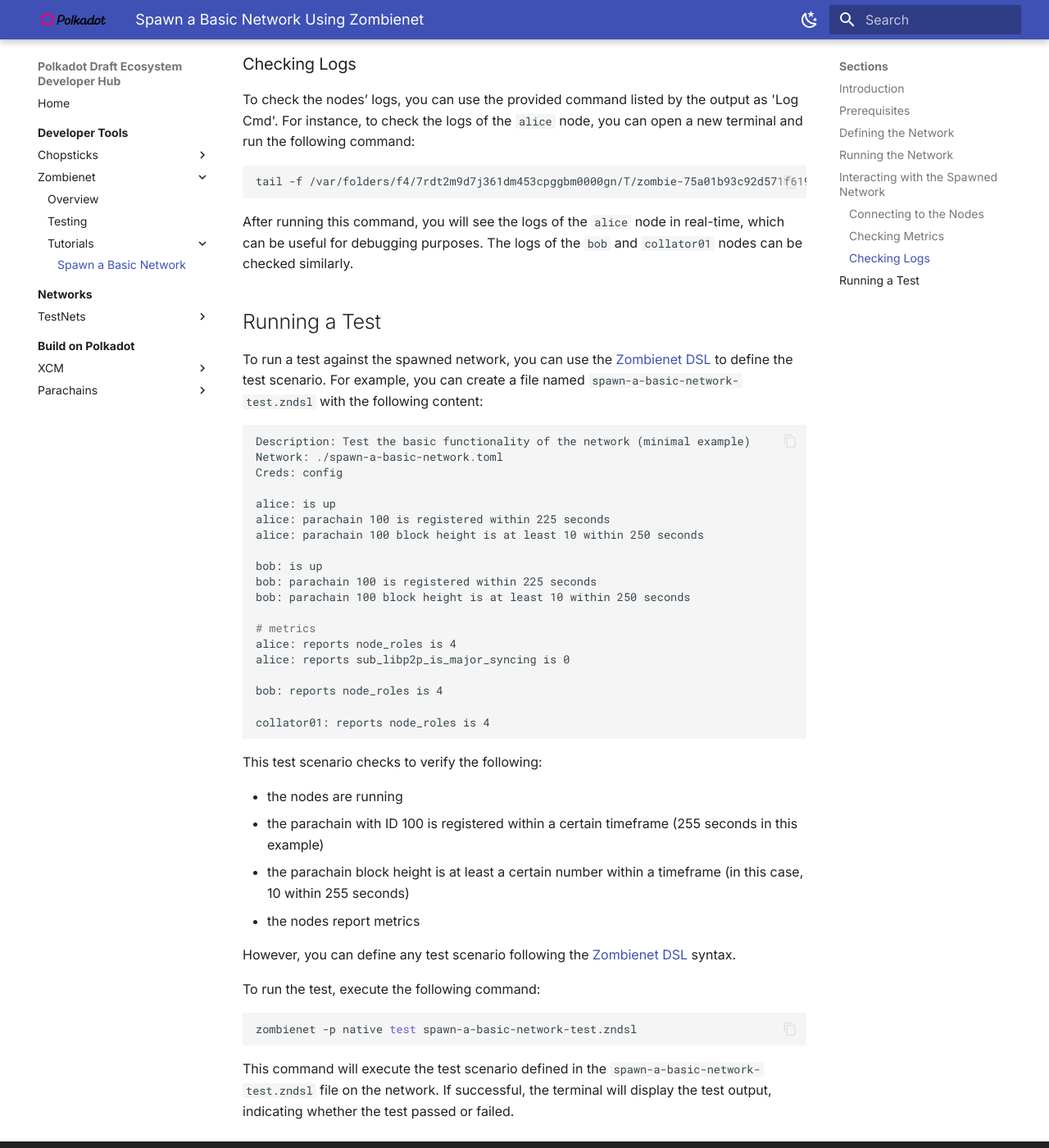
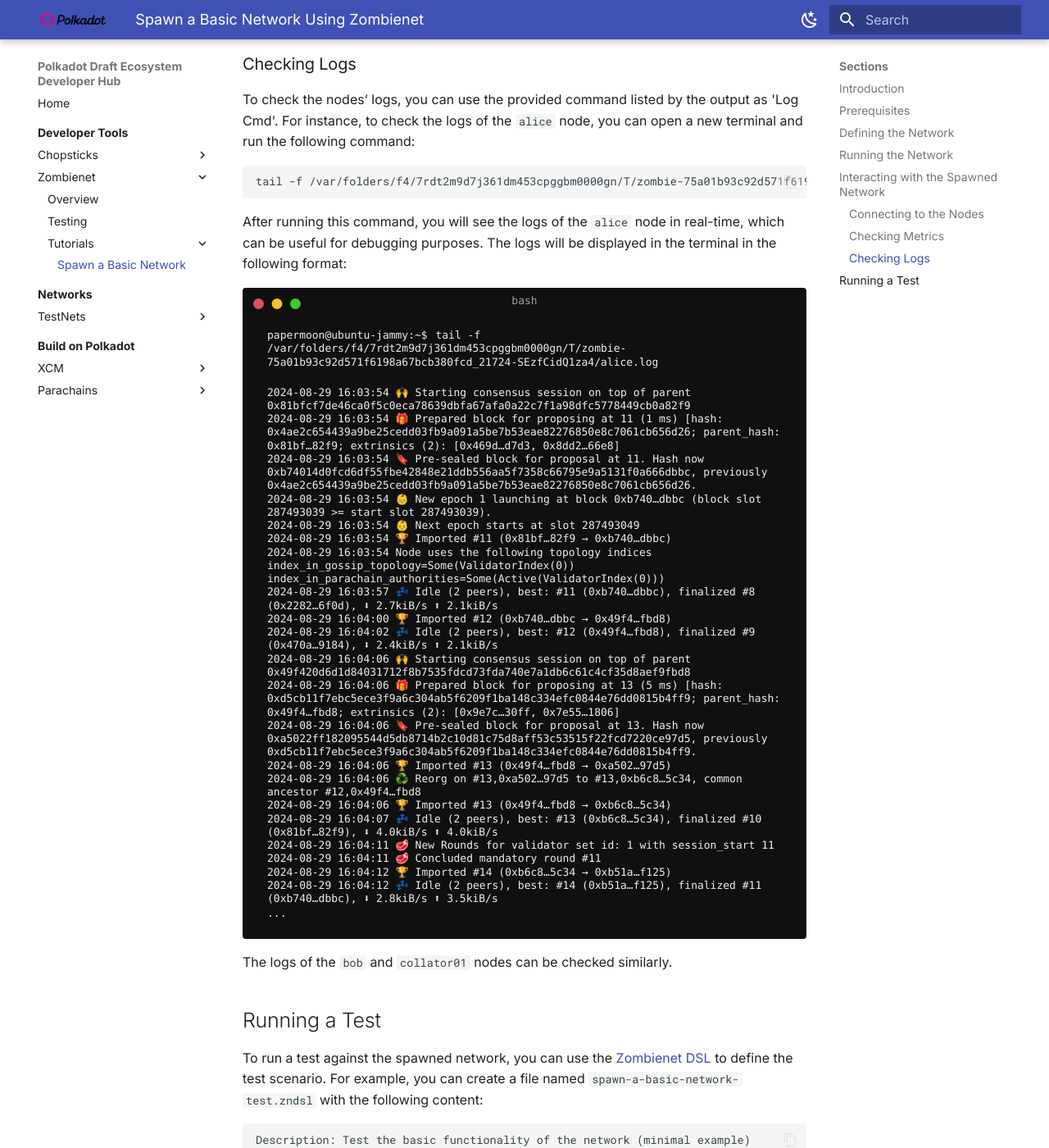
Before and after one commit to papermoonio/polkadot-ecosystem-docs-draft, an MkDocs documentation site: the page built from docs/dev-tools/zombienet/tutorials/spawn-a-basic-network.md, in a window 1280 px wide and 1400 px high, scrolled down 4254 px. Shown: the whole window at 82% size. Built offline with MkDocs 1.6.1 and Material for MkDocs 9.7.7, drawn with Linux system fonts in a browser that asks for light colours; some of the changed text lies outside the part shown.

Commit message:
fix: adding terminal outputs (#40)

````diff
--- /dev/null
+++ b/docs/.snippets/code/developer-tools/zombienet/tutorials/spawn-a-basic-network/alice-logs.md
@@ -0,0 +1,26 @@
+<div id="termynal" data-termynal>
+    <span data-ty="input"><span class="file-path"></span>tail -f /var/folders/f4/7rdt2m9d7j361dm453cpggbm0000gn/T/zombie-75a01b93c92d571f6198a67bcb380fcd_21724-SEzfCidQ1za4/alice.log </span>
+    <br>
+    <span data-ty>2024-08-29 16:03:54 🙌 Starting consensus session on top of parent 0x81bfcf7de46ca0f5c0eca78639dbfa67afa0a22c7f1a98dfc5778449cb0a82f9</span>
+    <span data-ty>2024-08-29 16:03:54 🎁 Prepared block for proposing at 11 (1 ms) [hash: 0x4ae2c654439a9be25cedd03fb9a091a5be7b53eae82276850e8c7061cb656d26; parent_hash: 0x81bf…82f9; extrinsics (2): [0x469d…d7d3, 0x8dd2…66e8]</span>
+    <span data-ty>2024-08-29 16:03:54 🔖 Pre-sealed block for proposal at 11. Hash now 0xb74014d0fcd6df55fbe42848e21ddb556aa5f7358c66795e9a5131f0a666dbbc, previously 0x4ae2c654439a9be25cedd03fb9a091a5be7b53eae82276850e8c7061cb656d26.</span>
+    <span data-ty>2024-08-29 16:03:54 👶 New epoch 1 launching at block 0xb740…dbbc (block slot 287493039 >= start slot 287493039).</span>
+    <span data-ty>2024-08-29 16:03:54 👶 Next epoch starts at slot 287493049</span>
+    <span data-ty>2024-08-29 16:03:54 🏆 Imported #11 (0x81bf…82f9 → 0xb740…dbbc)</span>
+    <span data-ty>2024-08-29 16:03:54 Node uses the following topology indices index_in_gossip_topology=Some(ValidatorIndex(0)) index_in_parachain_authorities=Some(Active(ValidatorIndex(0)))</span>
+    <span data-ty>2024-08-29 16:03:57 💤 Idle (2 peers), best: #11 (0xb740…dbbc), finalized #8 (0x2282…6f0d), ⬇ 2.7kiB/s ⬆ 2.1kiB/s</span>
+    <span data-ty>2024-08-29 16:04:00 🏆 Imported #12 (0xb740…dbbc → 0x49f4…fbd8)</span>
+    <span data-ty>2024-08-29 16:04:02 💤 Idle (2 peers), best: #12 (0x49f4…fbd8), finalized #9 (0x470a…9184), ⬇ 2.4kiB/s ⬆ 2.1kiB/s</span>
+    <span data-ty>2024-08-29 16:04:06 🙌 Starting consensus session on top of parent 0x49f420d6d1d84031712f8b7535fdcd73fda740e7a1db6c61c4cf35d8aef9fbd8</span>
+    <span data-ty>2024-08-29 16:04:06 🎁 Prepared block for proposing at 13 (5 ms) [hash: 0xd5cb11f7ebc5ece3f9a6c304ab5f6209f1ba148c334efc0844e76dd0815b4ff9; parent_hash: 0x49f4…fbd8; extrinsics (2): [0x9e7c…30ff, 0x7e55…1806]</span>
+    <span data-ty>2024-08-29 16:04:06 🔖 Pre-sealed block for proposal at 13. Hash now 0xa5022ff182095544d5db8714b2c10d81c75d8aff53c53515f22fcd7220ce97d5, previously 0xd5cb11f7ebc5ece3f9a6c304ab5f6209f1ba148c334efc0844e76dd0815b4ff9.</span>
+    <span data-ty>2024-08-29 16:04:06 🏆 Imported #13 (0x49f4…fbd8 → 0xa502…97d5)</span>
+    <span data-ty>2024-08-29 16:04:06 ♻️ Reorg on #13,0xa502…97d5 to #13,0xb6c8…5c34, common ancestor #12,0x49f4…fbd8</span>
+    <span data-ty>2024-08-29 16:04:06 🏆 Imported #13 (0x49f4…fbd8 → 0xb6c8…5c34)</span>
+    <span data-ty>2024-08-29 16:04:07 💤 Idle (2 peers), best: #13 (0xb6c8…5c34), finalized #10 (0x81bf…82f9), ⬇ 4.0kiB/s ⬆ 4.0kiB/s</span>
+    <span data-ty>2024-08-29 16:04:11 🥩 New Rounds for validator set id: 1 with session_start 11</span>
+    <span data-ty>2024-08-29 16:04:11 🥩 Concluded mandatory round #11</span>
+    <span data-ty>2024-08-29 16:04:12 🏆 Imported #14 (0xb6c8…5c34 → 0xb51a…f125)</span>
+    <span data-ty>2024-08-29 16:04:12 💤 Idle (2 peers), best: #14 (0xb51a…f125), finalized #11 (0xb740…dbbc), ⬇ 2.8kiB/s ⬆ 3.5kiB/s</span>
+    ...
+</div>
--- /dev/null
+++ b/docs/.snippets/code/developer-tools/zombienet/tutorials/spawn-a-basic-network/spawn-a-basic-network-test-output.md
@@ -0,0 +1,74 @@
+<div id="test-results" data-termynal>
+    <table>
+        <tr>
+            <td colspan="2">🛎️ Tests are currently running. Results will appear at the end</td>
+        </tr>
+        <tr>
+            <th colspan="2">Test Results</th>
+        </tr>
+        <tr>
+            <td>8/29/2024, 4:34:53 PM</td>
+            <td>✅ alice: is up (104ms)</td>
+        </tr>
+        <tr>
+            <td colspan="2">2024-08-29 16:34:54 API/INIT: RPC methods not decorated: chainHead_v1_body, chainHead_v1_call, chainHead_v1_continue, chainHead_v1_follow, chainHead_v1_header, chainHead_v1_stopOperation, chainHead_v1_storage, chainHead_v1_unfollow, chainHead_v1_unpin, chainSpec_v1_chainName, chainSpec_v1_genesisHash, chainSpec_v1_properties, transactionWatch_v1_submitAndWatch, transactionWatch_v1_unwatch, transaction_v1_broadcast, transaction_v1_stop</td>
+        </tr>
+        <tr>
+            <td colspan="2">2024-08-29 16:34:54 API/INIT: rococo/1014000: Not decorating unknown runtime apis: 0x6ff52ee858e6c5bd/1, 0x91b1c8b16328eb92/1, 0x9ffb505aa738d69c/1</td>
+        </tr>
+        <tr>
+            <td>8/29/2024, 4:34:56 PM</td>
+            <td>✅ alice: parachain 100 is registered within 225 seconds (2362ms)</td>
+        </tr>
+        <tr>
+            <td>8/29/2024, 4:34:58 PM</td>
+            <td>✅ alice: parachain 100 block height is at least 10 within 250 seconds (2037ms)</td>
+        </tr>
+        <tr>
+            <td>8/29/2024, 4:34:58 PM</td>
+            <td>✅ bob: is up (43ms)</td>
+        </tr>
+        <tr>
+            <td colspan="2">2024-08-29 16:34:58 API/INIT: RPC methods not decorated: chainHead_v1_body, chainHead_v1_call, chainHead_v1_continue, chainHead_v1_follow, chainHead_v1_header, chainHead_v1_stopOperation, chainHead_v1_storage, chainHead_v1_unfollow, chainHead_v1_unpin, chainSpec_v1_chainName, chainSpec_v1_genesisHash, chainSpec_v1_properties, transactionWatch_v1_submitAndWatch, transactionWatch_v1_unwatch, transaction_v1_broadcast, transaction_v1_stop</td>
+        </tr>
+        <tr>
+            <td colspan="2">2024-08-29 16:34:58 API/INIT: rococo/1014000: Not decorating unknown runtime apis: 0x6ff52ee858e6c5bd/1, 0x91b1c8b16328eb92/1, 0x9ffb505aa738d69c/1</td>
+        </tr>
+        <tr>
+            <td>8/29/2024, 4:35:00 PM</td>
+            <td>✅ bob: parachain 100 is registered within 225 seconds (2206ms)</td>
+        </tr>
+        <tr>
+            <td>8/29/2024, 4:35:02 PM</td>
+            <td>✅ bob: parachain 100 block height is at least 10 within 250 seconds (2037ms)</td>
+        </tr>
+        <tr>
+            <td>8/29/2024, 4:35:02 PM</td>
+            <td>✅ alice: reports node_roles is 4 (0ms)</td>
+        </tr>
+        <tr>
+            <td>8/29/2024, 4:35:02 PM</td>
+            <td>✅ alice: reports sub_libp2p_is_major_syncing is 0 (0ms)</td>
+        </tr>
+        <tr>
+            <td>8/29/2024, 4:35:02 PM</td>
+            <td>✅ bob: reports node_roles is 4 (1ms)</td>
+        </tr>
+        <tr>
+            <td>8/29/2024, 4:35:02 PM</td>
+            <td>✅ collator01: reports node_roles is 4 (22ms)</td>
+        </tr>
+        <tr>
+            <td colspan="2">📓 To see the full logs of the nodes please go to:</td>
+        </tr>
+        <tr>
+            <td colspan="2">/var/folders/f4/7rdt2m9d7j361dm453cpggbm0000gn/T/zombie-68b7ea2539c6ce9ad6350d8a88674147_-90400-wSMnGnsj9Gnu/logs</td>
+        </tr>
+        <tr>
+            <th colspan="2">Result: 10/10</th>
+        </tr>
+        <tr>
+            <td colspan="2">exit code 0</td>
+        </tr>
+    </table>
+</div>
--- a/docs/dev-tools/zombienet/tutorials/spawn-a-basic-network.md
+++ b/docs/dev-tools/zombienet/tutorials/spawn-a-basic-network.md
@@ -191,7 +191,12 @@
 tail -f /var/folders/f4/7rdt2m9d7j361dm453cpggbm0000gn/T/zombie-75a01b93c92d571f6198a67bcb380fcd_21724-SEzfCidQ1za4/alice.log
 ```
 
-After running this command, you will see the logs of the `alice` node in real-time, which can be useful for debugging purposes. The logs of the `bob` and `collator01` nodes can be checked similarly.
+After running this command, you will see the logs of the `alice` node in real-time, which can be useful for debugging purposes. The logs will be displayed in the terminal in the following format:
+
+--8<-- 'code/developer-tools/zombienet/tutorials/spawn-a-basic-network/alice-logs.md'
+
+
+The logs of the `bob` and `collator01` nodes can be checked similarly.
 
 ## Running a Test
 
@@ -234,4 +239,6 @@
 zombienet -p native test spawn-a-basic-network-test.zndsl
 ```
 
-This command will execute the test scenario defined in the `spawn-a-basic-network-test.zndsl` file on the network. If successful, the terminal will display the test output, indicating whether the test passed or failed.
+This command will execute the test scenario defined in the `spawn-a-basic-network-test.zndsl` file on the network. If successful, the terminal will display the test output, indicating whether the test passed or failed. For example, the following output shows the test results for the basic network:
+
+--8<-- 'code/developer-tools/zombienet/tutorials/spawn-a-basic-network/spawn-a-basic-network-test-output.md'
````
